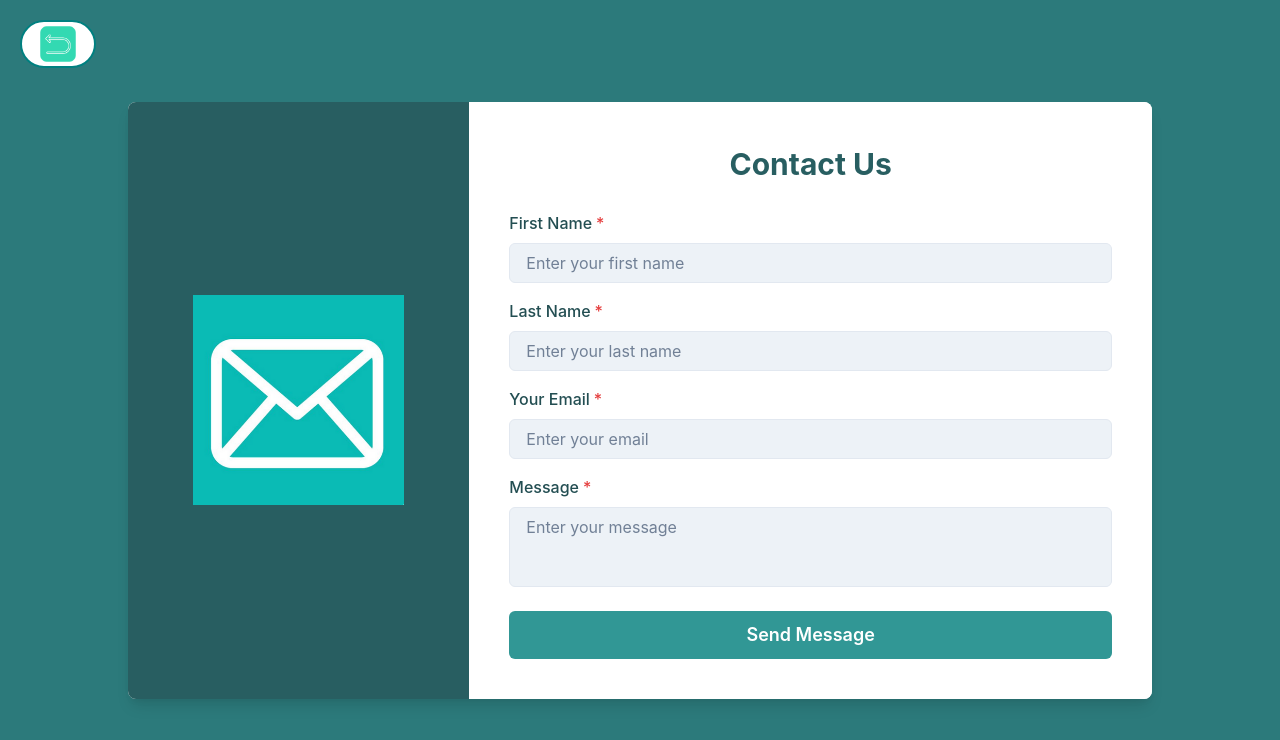
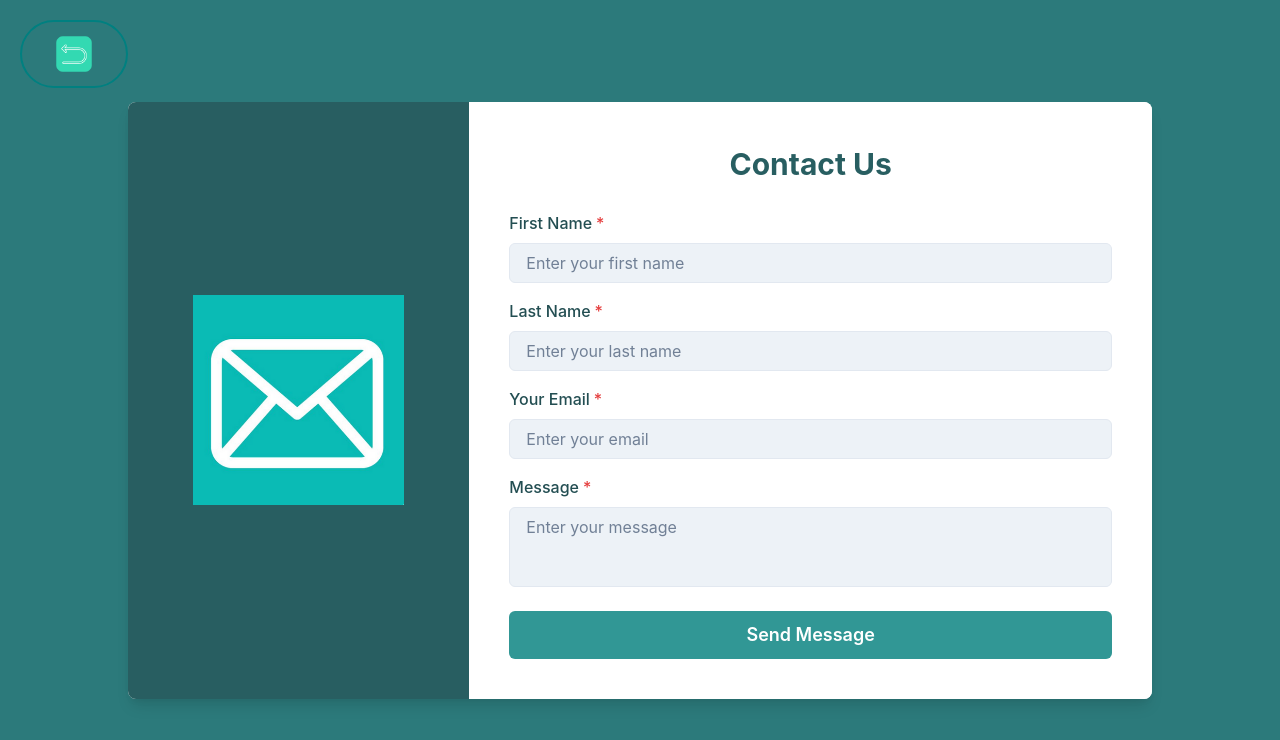
Before and after one commit to LevonKh98/CareSync-Levon, a React (Vite) app: page /help in a window 1280 px wide. Shown: the top 740 px of the page. Built offline with nearby package versions, Linux system fonts and the light colour scheme.

Commit message:
updated Help frame

```diff
--- a/src/frames/Help.tsx
+++ b/src/frames/Help.tsx
@@ -1,4 +1,5 @@
 import React from "react";
+import { ArrowBackIcon } from "@chakra-ui/icons";
 import {
   Box,
   Button,
@@ -29,14 +30,14 @@ const Help: React.FC = () => {
         position="absolute"
         top="20px"
         left="20px"
-        bg="white" // Button background
+        bg="transparent" // Button background
         color="teal.600"
         size="lg" // Button size
         borderRadius="full"
         border="2px solid teal" // Add border for better visibility
         onClick={() => navigate(-1)} // Navigate back to the previous page
         _hover={{ bg: "teal.100" }} // Hover effect
-        padding="16px" // Padding for larger icon
+        padding="32px" // Padding for larger icon
         zIndex="10" // Ensure it appears above all elements
       >
         <Image
@@ -99,6 +100,7 @@ const Help: React.FC = () => {
               <Input
                 placeholder="Enter your first name"
                 focusBorderColor="teal.500"
+                color="gray.800"
                 bg="gray.100"
                 _placeholder={{ color: "gray.500" }}
               />
@@ -109,6 +111,7 @@ const Help: React.FC = () => {
               <Input
                 placeholder="Enter your last name"
                 focusBorderColor="teal.500"
+                color="gray.800"
                 bg="gray.100"
                 _placeholder={{ color: "gray.500" }}
               />
@@ -120,6 +123,7 @@ const Help: React.FC = () => {
                 type="email"
                 placeholder="Enter your email"
                 focusBorderColor="teal.500"
+                color="gray.800"
                 bg="gray.100"
                 _placeholder={{ color: "gray.500" }}
               />
@@ -131,6 +135,7 @@ const Help: React.FC = () => {
                 placeholder="Enter your message"
                 focusBorderColor="teal.500"
                 bg="gray.100"
+                color="gray.800"
                 _placeholder={{ color: "gray.500" }}
                 resize="none"
               />
```
Also changed, not shown: 1 other file (tests, documents, lock files or other folders).
